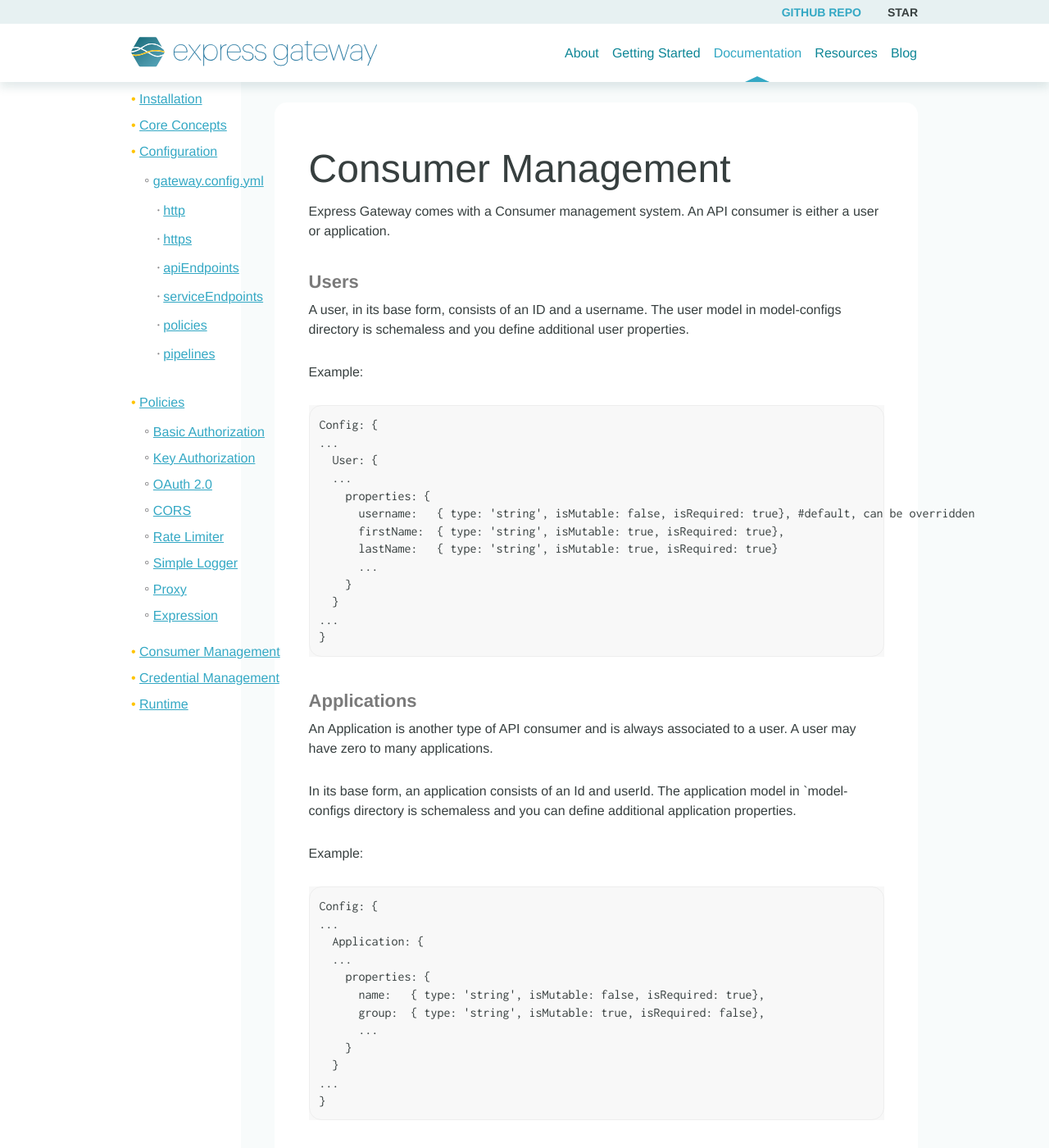
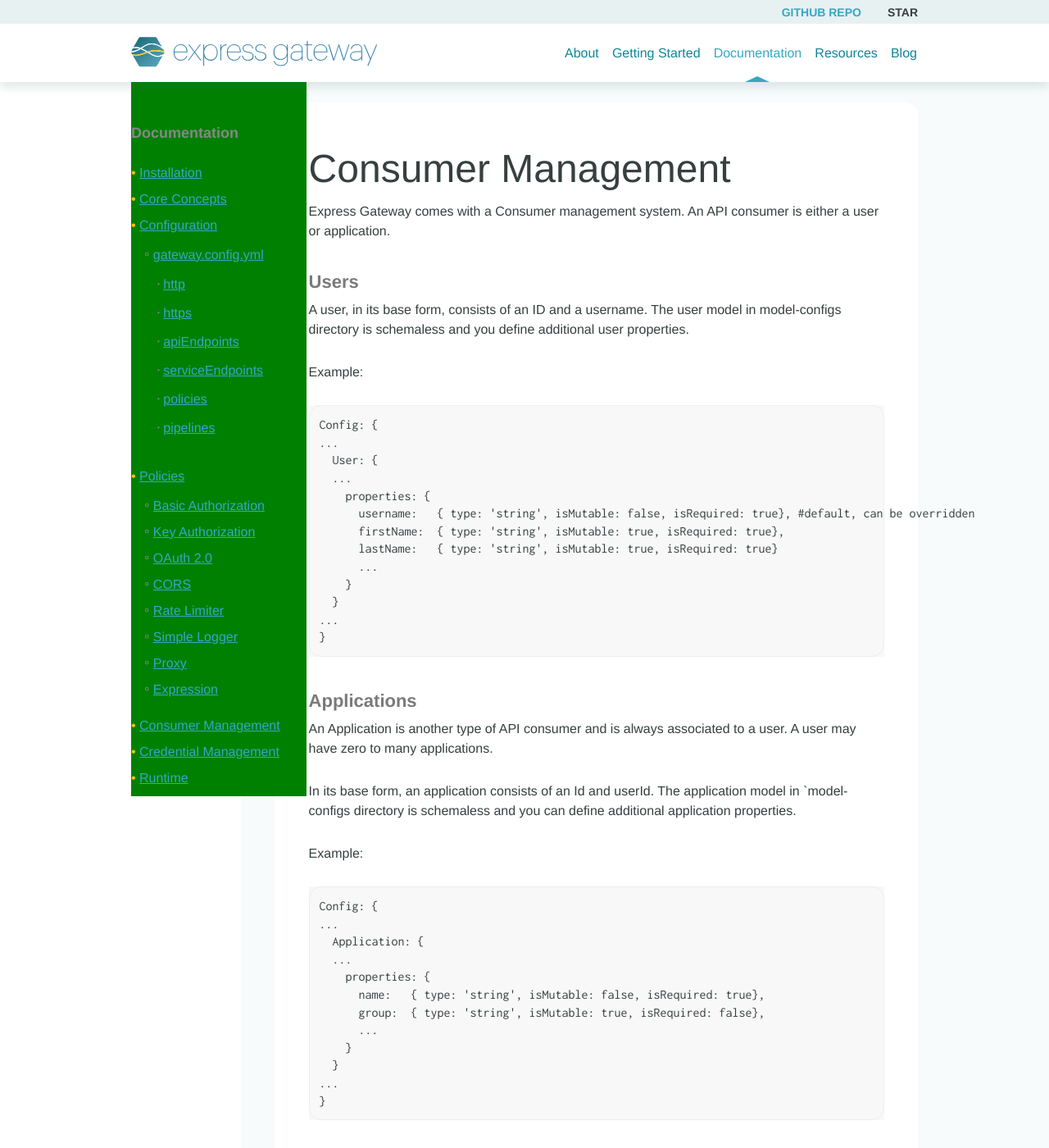
Before and after one commit to ExpressGateway/express-gateway.io, a Jekyll site: the page built from docs/consumer-management.md, in a window 1280 px wide and 1400 px high. Shown: the whole window at 82% size. Built offline with Jekyll 4.4.1, drawn with Linux system fonts in a browser that asks for light colours; some web fonts are replaced.

Commit message:
docs pause

```diff
--- a/_sass/_documentation.scss
+++ b/_sass/_documentation.scss
@@ -29,16 +29,17 @@
     flex-direction: column;
     padding-right: 2rem;
     flex-basis: 225px;
+    position: relative;
 
-    &.tocwrapperstick {
+  }
 
-      .sidebar-docs {
-      //  bottom: 3rem;
-        position: absolute;
-        background: red;
-        transition: all 2s;
-
-      }
+  .tocwrapperstick {
+    // background: green;
+    .sidebar-docs {
+      // bottom: 3rem;
+      //position: absolute;
+      transition: all 2s;
+      background: green;
     }
   }
 
@@ -46,7 +47,9 @@
 
     position: fixed;
     overflow-y: scroll;
-    //height: calc(100vh - (#{$header-top-height} + #{$header-main-height} + #{$footer-height}));
+    //height: calc(100vh - (#{$header-top-height} + #{$header-main-height}));
+    //height: auto !important;
+    top: $header-top-height + $header-main-height;
     padding-right: 2rem;
     h2 {
       a {
--- a/assets/js/detectScroll.js
+++ b/assets/js/detectScroll.js
@@ -112,21 +112,17 @@
   var wavelocation = getRectTop(wave);
 
   if((getRectTop(toc) + document.body.scrollTop) + toc.offsetHeight >= (getRectTop(wave) + document.body.scrollTop) - 10)
-    toc.setAttribute("style","bottom: " + (wavelocation) + "px");
-    toc.classList.add('tocwrapperstick');
+    //tocwrapper.setAttribute("style","bottom: " + (wavelocation) + "px");
+    console.log("scroll point: ", (getRectTop(toc) + document.body.scrollTop) + toc.offsetHeight);
+    //toc.setAttribute("style","bottom: " + (wavelocation) + "px");
+    tocwrapper.classList.add('tocwrapperstick');
 
   if(document.body.scrollTop + window.innerHeight < (getRectTop(wave) + document.body.scrollTop))
+  //  tocwrapper.setAttribute("style","background-color: transparent");
+    console.log("not in footer");
     toc.classList.remove('tocwrapperstick');
 }
 
 window.addEventListener('scroll', function(){
     checkForFooter();
 });
-
-// var mainHeight = document.querySelector('.sticky-flex').offsetHeight;
-// var footerHeight = document.querySelector('.footer').offsetHeight;
-// var waveHeight = document.querySelector('.bottom-wave').offsetHeight;
-//
-// var newHeight = mainHeight + footerHeight + waveHeight;
-//
-// document.querySelector('.markdown').setAttribute("style","background-color: red; height: " + newHeight + "px");
```
Also changed, not shown: _includes/mailchimp.html (added, +13 -0 lines).
